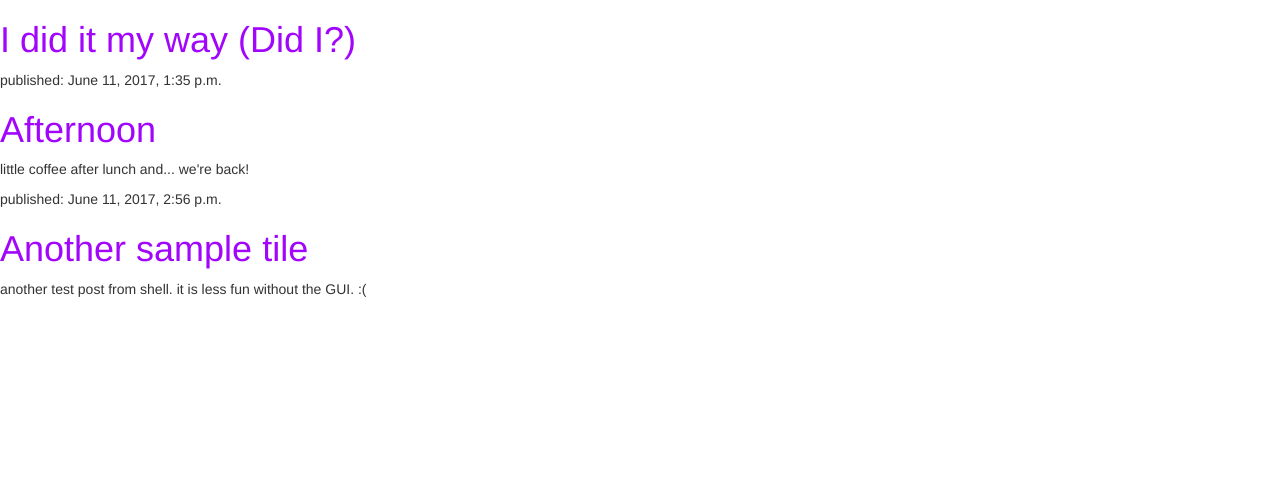
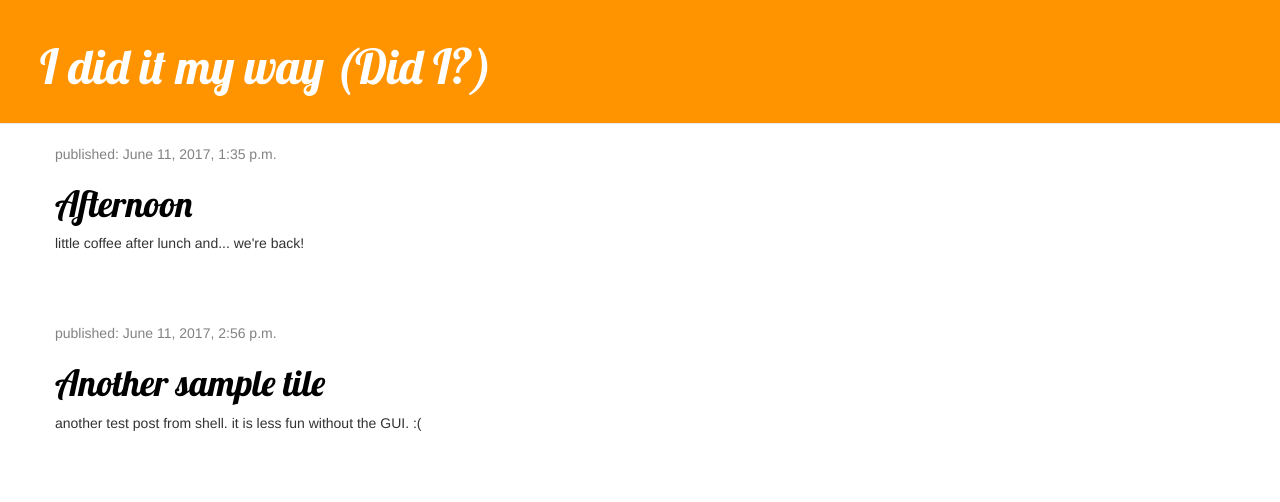
Before and after one commit to inbarsh/djangogirls, a Django app: page / in a window 1280 px wide. Shown: the top 502 px of the page. Run offline with Django 3.2, Linux system fonts and the light colour scheme; data comes from the database, SQL or seed files in the repository; some libraries are stand-ins or nearby versions.

Commit message:
add padding

```diff
--- a/blog/static/css/blog.css
+++ b/blog/static/css/blog.css
@@ -1,3 +1,53 @@
-h1 a {
+/*h1 a {
     color: #a205fc;
+    font-family: 'Lobster';
 }
+body {
+    padding-left: 15px;
+}*/
+.page-header {
+    background-color: #ff9400;
+    margin-top: 0;
+    padding: 20px 20px 20px 40px;
+}
+
+.page-header h1, .page-header h1 a, .page-header h1 a:visited, .page-header h1 a:active {
+    color: #ffffff;
+    font-size: 36pt;
+    text-decoration: none;
+}
+
+.content {
+    margin-left: 40px;
+}
+
+h1, h2, h3, h4 {
+    font-family: 'Lobster', cursive;
+}
+
+.date {
+    color: #828282;
+}
+
+.save {
+    float: right;
+}
+
+.post-form textarea, .post-form input {
+    width: 100%;
+}
+
+.top-menu, .top-menu:hover, .top-menu:visited {
+    color: #ffffff;
+    float: right;
+    font-size: 26pt;
+    margin-right: 20px;
+}
+
+.post {
+    margin-bottom: 70px;
+}
+
+.post h1 a, .post h1 a:visited {
+    color: #000000;
+}
--- a/blog/templates/blog/post_list.html
+++ b/blog/templates/blog/post_list.html
@@ -5,18 +5,27 @@
         <link rel="stylesheet" href="//maxcdn.bootstrapcdn.com/bootstrap/3.2.0/css/bootstrap.min.css">
         <link rel="stylesheet" href="//maxcdn.bootstrapcdn.com/bootstrap/3.2.0/css/bootstrap-theme.min.css">
         <link rel="stylesheet" href="{% static 'css/blog.css' %}">
+        <link href="//fonts.googleapis.com/css?family=Lobster&subset=latin,latin-ext" rel="stylesheet" type="text/css">
     </head>
     <body>
-        <div>
+        <div class="page-header">
             <h1><a href="/">I did it my way (Did I?)</a></h1>
         </div>
 
-        {% for post in posts %}
-            <div>
-                <p>published: {{ post.published_date }}</p>
-                <h1><a href="">{{ post.title }}</a></h1>
-                <p>{{ post.text|linebreaksbr }}</p>
+        <div class="content container">
+            <div class="row">
+                <div class="col-md-8">
+                    {% for post in posts %}
+                        <div class="post">
+                            <div class="date">
+                                <p>published: {{ post.published_date }}</p>
+                            </div>
+                            <h1><a href="">{{ post.title }}</a></h1>
+                            <p>{{ post.text|linebreaksbr }}</p>
+                        </div>
+                    {% endfor %}
+                </div>
             </div>
-        {% endfor %}
+        </div>
     </body>
 </html>
```
